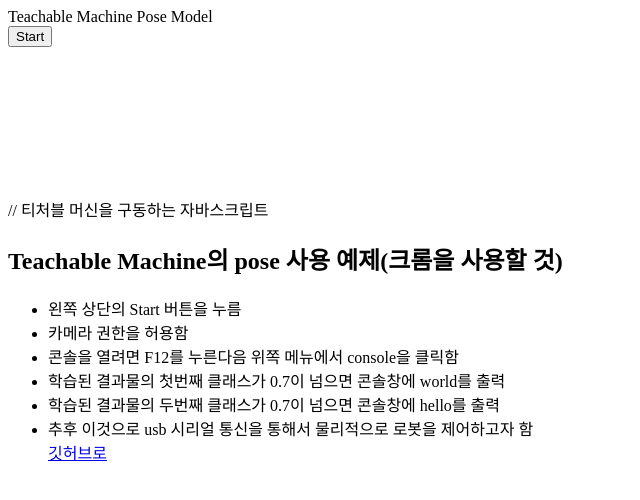
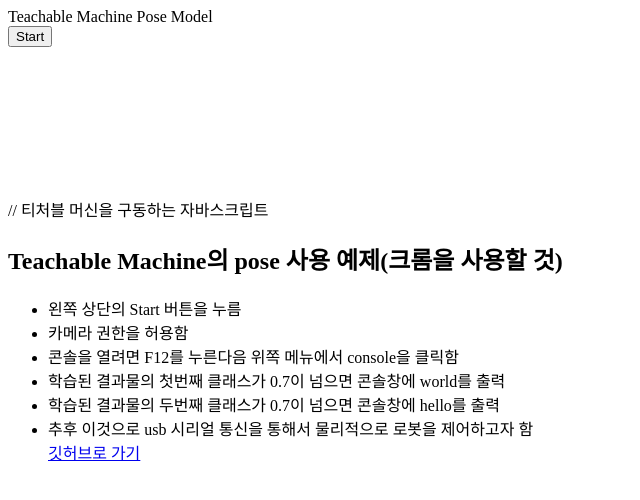
Before and after one commit to mtinet/TM_pose, a plain HTML site: page index.html in a window 1280 px wide. Shown: the full height of the page, 0-640 px from the left. Drawn offline with Linux system fonts and the light colour scheme.

Commit message:
Update index.html

```diff
--- a/index.html
+++ b/index.html
@@ -98,7 +98,7 @@
             <li>학습된 결과물의 첫번째 클래스가 0.7이 넘으면 콘솔창에 world를 출력</li>
             <li>학습된 결과물의 두번째 클래스가 0.7이 넘으면 콘솔창에 hello를 출력</li>
             <li>추후 이것으로 usb 시리얼 통신을 통해서 물리적으로 로봇을 제어하고자 함</li>
-            <a href="https://github.com/mtinet/TM_pose">깃허브로 </a>
+            <a href="https://github.com/mtinet/TM_pose">깃허브로 가기</a>
         </ul>
     </body>
 </html>
```
